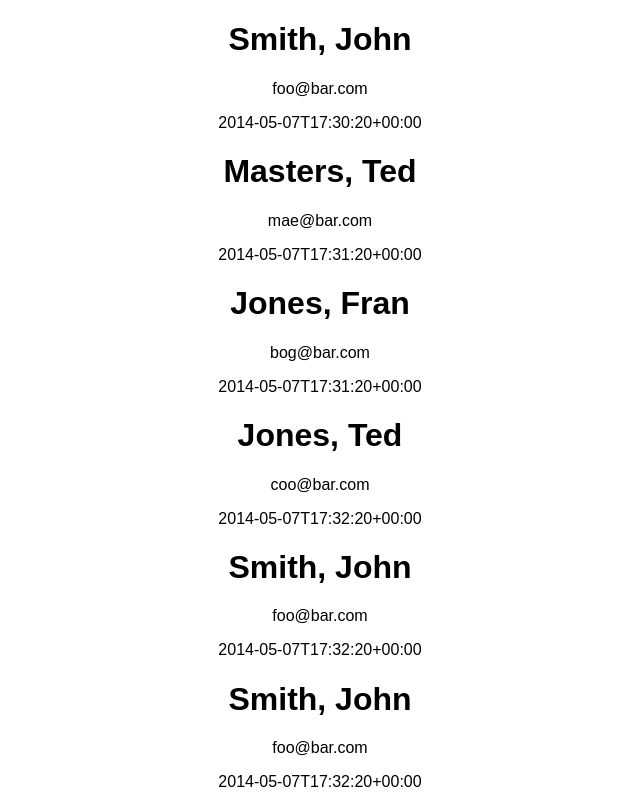
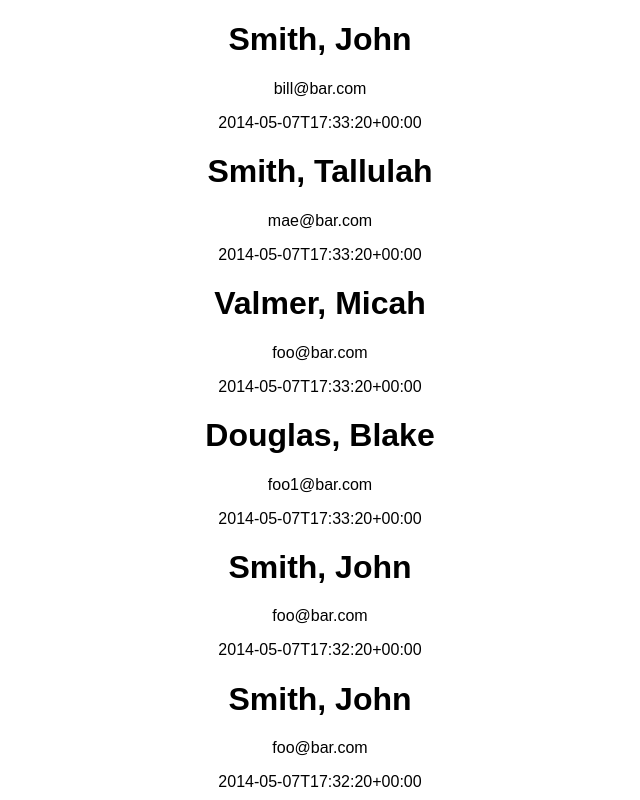
Before and after one commit to heathernfran/leadgen, a React (Create React App) app: page / in a window 1280 px wide. Shown: the top 800 px of the page, without its empty margins (320-960 px from the left). Built offline with nearby package versions, Linux system fonts and the light colour scheme.

Commit message:
Sort by date, using lodash and moment

```diff
--- a/package.json
+++ b/package.json
@@ -3,6 +3,8 @@
   "version": "0.1.0",
   "private": true,
   "dependencies": {
+    "lodash": "^4.17.4",
+    "moment": "^2.18.1",
     "react": "^15.6.1",
     "react-dom": "^15.6.1",
     "react-scripts": "1.0.13"
--- a/src/App.js
+++ b/src/App.js
@@ -1,7 +1,8 @@
-import React, { Component } from 'react';
-import './App.css';
-
+import React, { Component } from 'react'
+import _ from 'lodash'
+import moment from 'moment'
 import dataLeads from './data/leads.json'
+import './App.css'
 
 class App extends Component {
   constructor(props) {
@@ -12,7 +13,14 @@ class App extends Component {
   }
 
   componentWillMount() {
-    this.setState({ dedup: dataLeads.leads })
+    // Reference for sorting by date, using lodash and momentjs
+    // https://thomaskekeisen.de/en/blog/array-date-sort-lodash-momentjs/
+    let sortedDates = _.sortBy(dataLeads.leads, (dateValue) =>
+      new moment(dateValue.date)).reverse()
+    this.setState({ dedup: sortedDates })
+  }
+
+  componentDidMount() {
   }
 
   render() {
```
Also changed, not shown: 1 other file (tests, documents, lock files or other folders).
